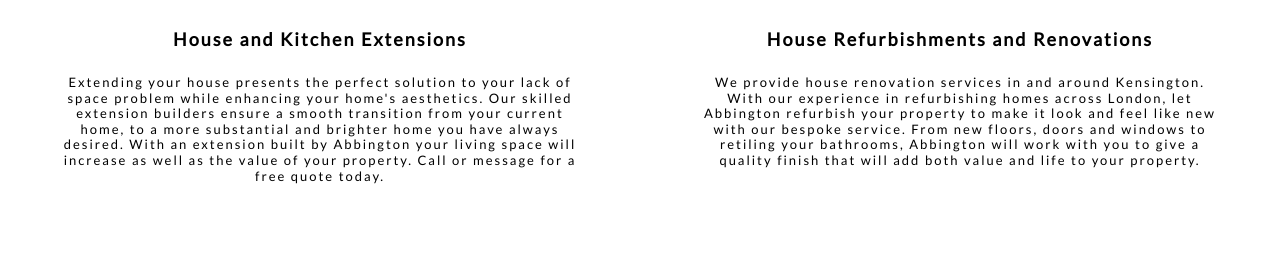
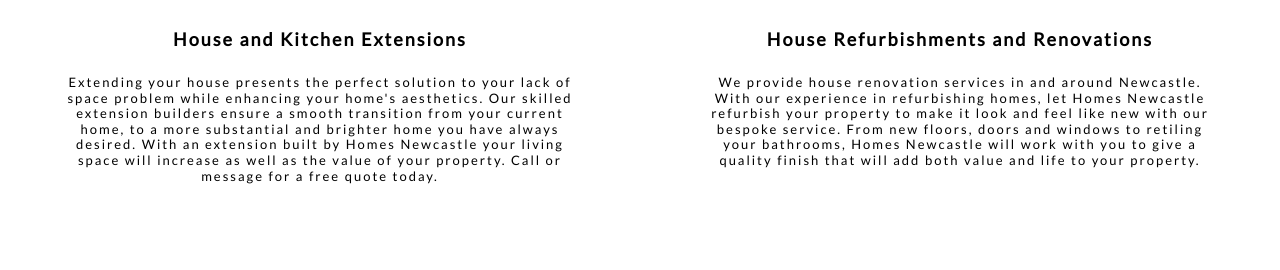
Before and after one commit to alisadiq91/homes-newcastle, a plain HTML site: page index.html in a window 1280 px wide. Shown: the part 1276-1546 px from the top of the page. Drawn offline with nearby package versions, Linux system fonts and the light colour scheme.

Commit message:
fixed spelling

```diff
--- a/index.html
+++ b/index.html
@@ -103,7 +103,7 @@
             </div>
             <div class="pt-3 pb-1">
                 <h4 class="font-weight-bold letter-spacing py-3">House and Kitchen Extensions</h4>
-                <h6 class="px-5 letter-spacing font-small">Extending your house presents the perfect solution to your lack of space problem while enhancing your home's aesthetics. Our skilled extension builders ensure a smooth transition from your current home, to a more substantial and brighter home you have always desired. With an extension built by Abbington your living space will increase as well as the value of your property. Call or message for a free quote today.</h6>
+                <h6 class="px-5 letter-spacing font-small">Extending your house presents the perfect solution to your lack of space problem while enhancing your home's aesthetics. Our skilled extension builders ensure a smooth transition from your current home, to a more substantial and brighter home you have always desired. With an extension built by Homes Newcastle your living space will increase as well as the value of your property. Call or message for a free quote today.</h6>
             </div>
         </div>
         <div class="col-lg-6 col-md-12 zoom">
@@ -112,7 +112,7 @@
             </div>
             <div class="pt-3 pb-1">
                 <h4 class="font-weight-bold letter-spacing py-3">House Refurbishments and Renovations</h4>
-                <h6 class="px-5 letter-spacing font-small">We provide house renovation services in and around Kensington. With our experience in refurbishing homes across London, let Abbington refurbish your property to make it look and feel like new with our bespoke service. From new floors, doors and windows to retiling your bathrooms, Abbington will work with you to give a quality finish that will add both value and life to your property.</h6>
+                <h6 class="px-5 letter-spacing font-small">We provide house renovation services in and around Newcastle. With our experience in refurbishing homes, let Homes Newcastle refurbish your property to make it look and feel like new with our bespoke service. From new floors, doors and windows to retiling your bathrooms, Homes Newcastle will work with you to give a quality finish that will add both value and life to your property.</h6>
             </div>
         </div>
     </div>
```
